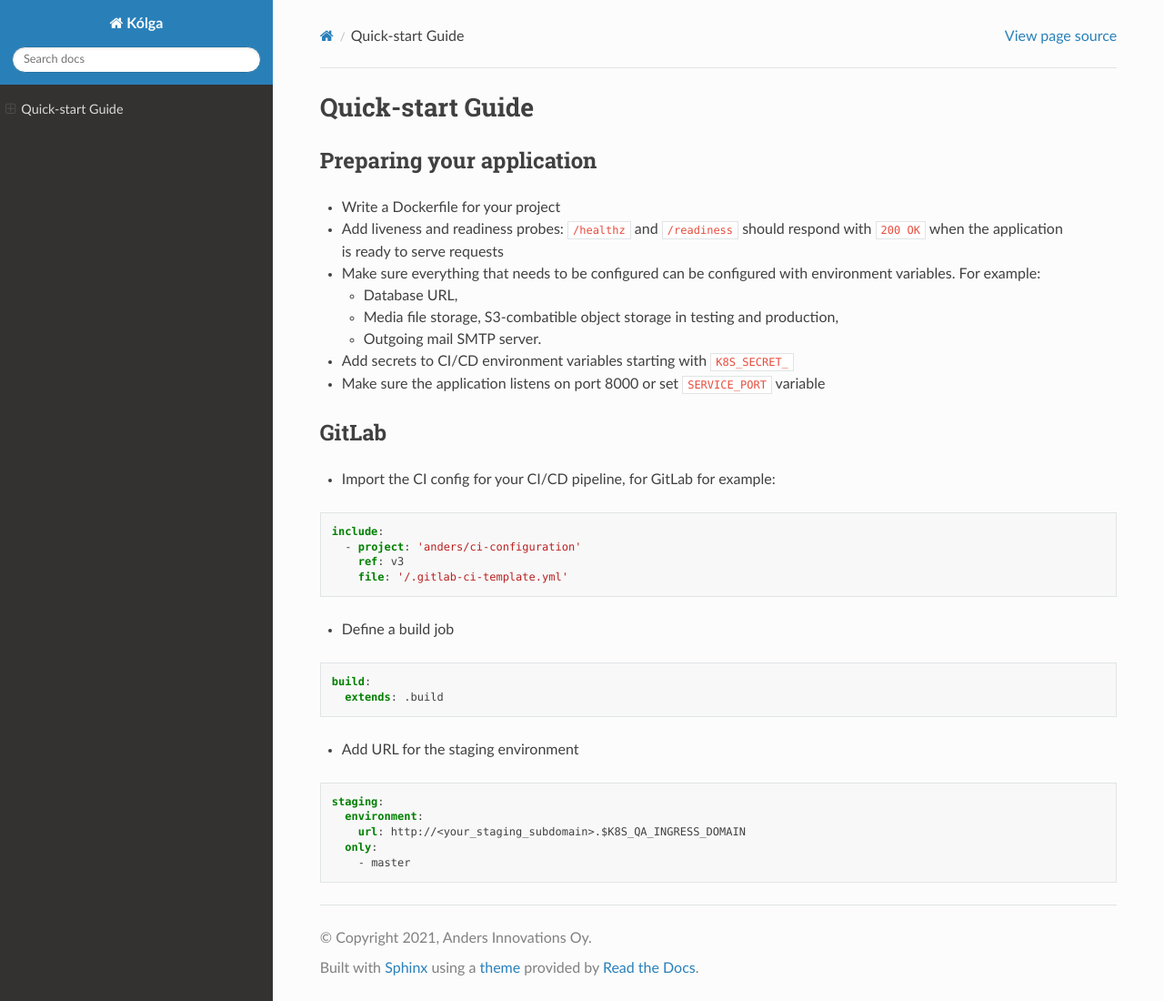
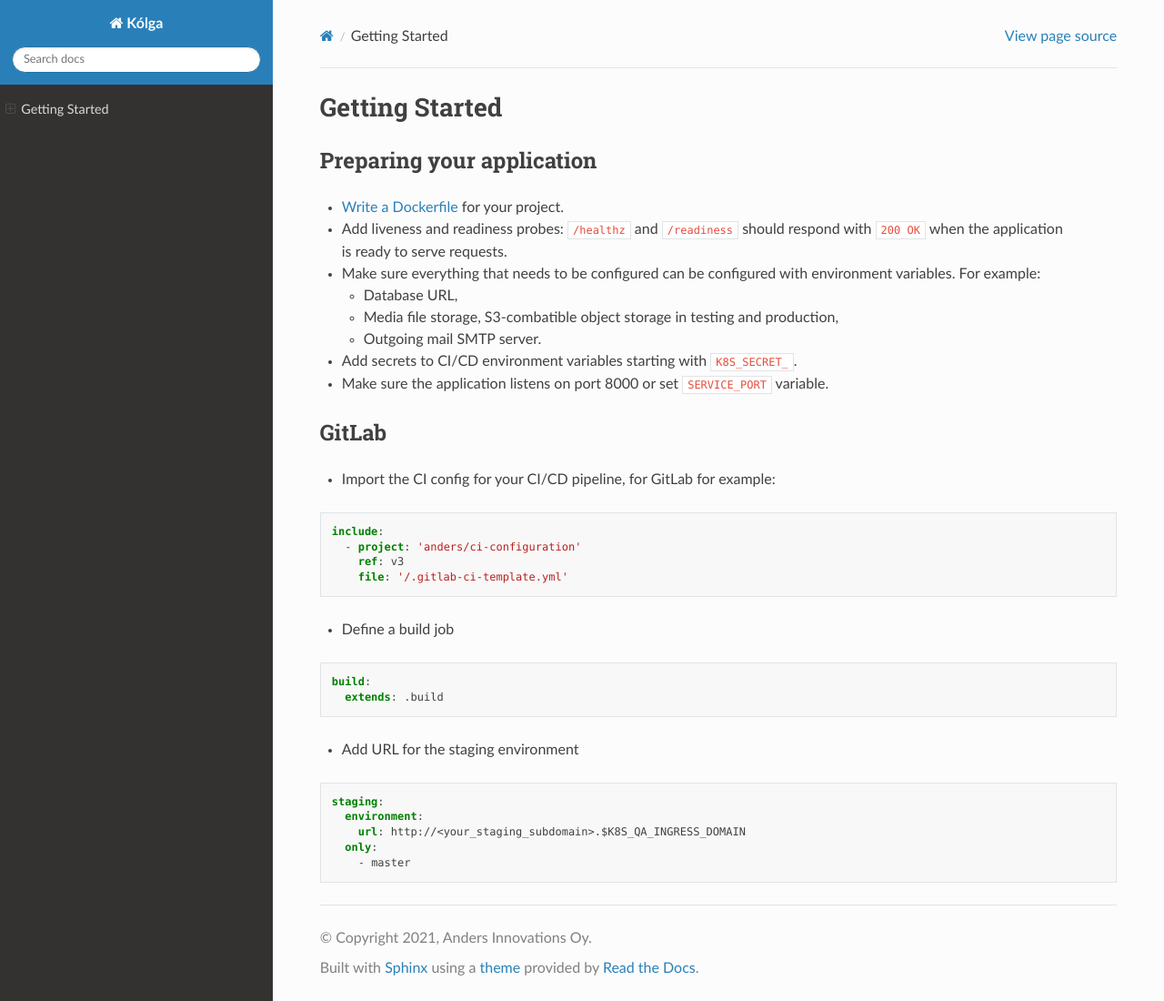
Before and after one commit to andersinno/kolga, a Sphinx documentation site: the page built from docs/pages/tutorials/getting-started.md, in a window 1280 px wide and 1100 px high. Shown: the whole window at 91% size. Built offline with Sphinx 7.4.7 and the Read the Docs theme 2.0.0, drawn with Linux system fonts in a browser that asks for light colours.

Commit message:
docs: Rename {quictstart => getting-started}.md

````diff
--- a/docs/pages/tutorials/quickstart.md
+++ b/docs/pages/tutorials/getting-started.md
@@ -1,11 +1,11 @@
-# Quick-start Guide
+# Getting Started
 
 ## Preparing your application
 
-- Write a Dockerfile for your project
+- [Write a Dockerfile](/pages/guides/writing-dockerfiles.md) for your project.
 
 - Add liveness and readiness probes: `/healthz` and `/readiness` should
-  respond with `200 OK` when the application is ready to serve requests
+  respond with `200 OK` when the application is ready to serve requests.
 
 - Make sure everything that needs to be configured can be configured with
   environment variables. For example:
@@ -14,10 +14,10 @@
       production,
     - Outgoing mail SMTP server.
 
-- Add secrets to CI/CD environment variables starting with `K8S_SECRET_`
+- Add secrets to CI/CD environment variables starting with `K8S_SECRET_`.
 
 - Make sure the application listens on port 8000 or set `SERVICE_PORT`
-  variable
+  variable.
 
 
 ## GitLab
--- a/docs/pages/tutorials/index.md
+++ b/docs/pages/tutorials/index.md
@@ -5,11 +5,10 @@
 > your project needs in order to show a beginner that they can achieve
 > something with it.
 
-
 ```{toctree}
 ---
 caption: Contents
 maxdepth: 2
 ---
-quickstart
+getting-started
 ```
````
